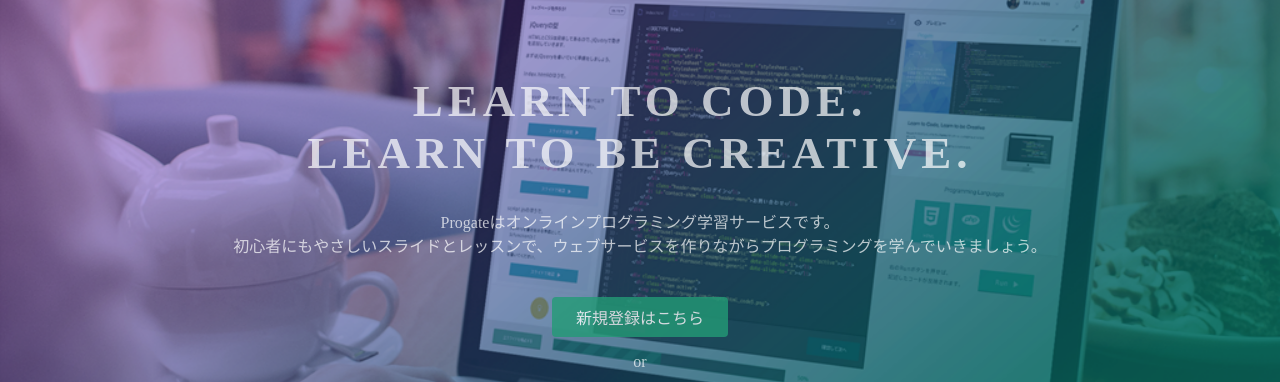
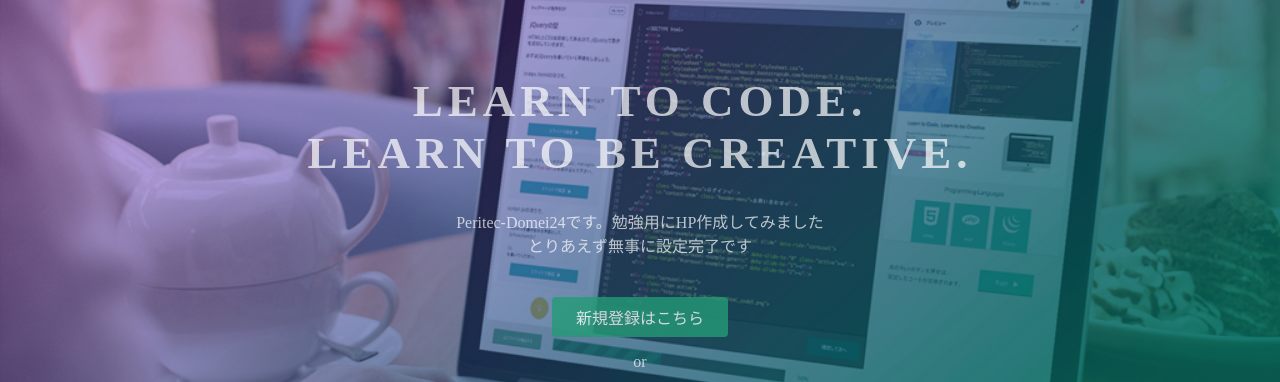
Before and after one commit to domei24/webexc.github.io, a plain HTML site: page index.html in a window 1280 px wide. Shown: the part 135-517 px from the top of the page. Drawn offline with Linux system fonts and the light colour scheme.

Commit message:
Update index.html

```diff
--- a/index.html
+++ b/index.html
@@ -24,7 +24,7 @@
   <div class="top-wrapper">
     <div class="container">
       <h1>LEARN TO CODE.<br>LEARN TO BE CREATIVE.</h1>
-      <p>Progateはオンラインプログラミング学習サービスです。<br>初心者にもやさしいスライドとレッスンで、ウェブサービスを作りながらプログラミングを学んでいきましょう。</p>
+      <p>Peritec-Domei24です。勉強用にHP作成してみました<br>とりあえず無事に設定完了です</p>
       <div class="btn-wrapper">
         <a href="#" class="btn signup">新規登録はこちら</a>
         <p>or</p>
```
